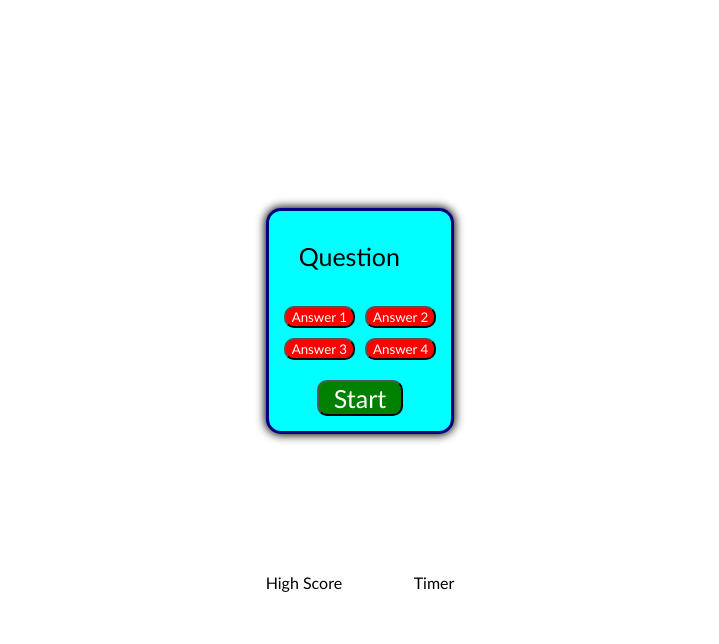
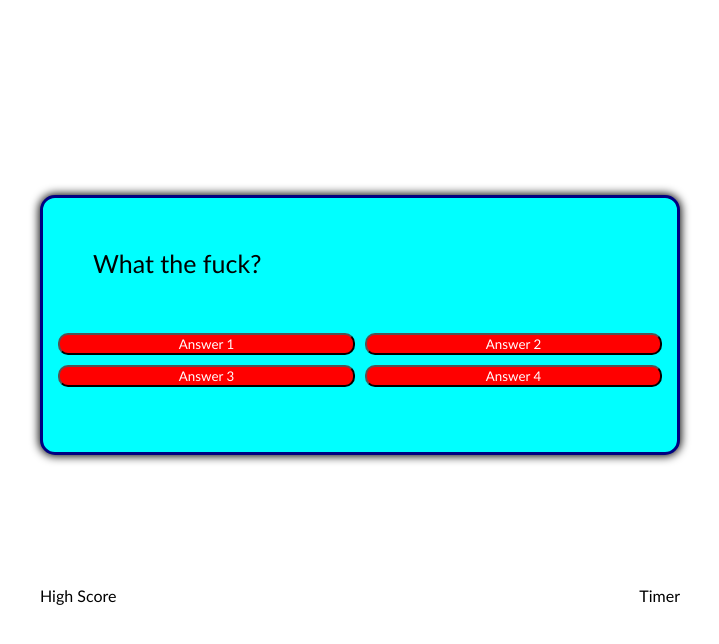
Before and after one commit to nigelloch/codequiz, a plain HTML site: page index.html in a window 1280 px wide. Both pictures are taken after a click on the button "Start". Shown: the whole page, without its empty margins (280-999 px from the left). Drawn offline with Linux system fonts and the light colour scheme.

Commit message:
added hide and functions

```diff
--- a/assets/css/style.css
+++ b/assets/css/style.css
@@ -23,7 +23,7 @@ body {
 }
 .question-container {
     margin: 0;
-    padding: 15px;
+    padding: 35px;
     font-size: 25px;
     width: 75%;
     height: 50%;
@@ -36,6 +36,7 @@ body {
     padding: 15px;
     position: relative;
     box-shadow: 0 0 10px 1px;
+    width: 50vw;
 }
 
 .btn {
@@ -51,15 +52,14 @@ body {
     margin: 20px 0;
 }
 
-.startbtn {
+.start-btn {
 
     justify-content: center;
     border-radius: 10px;
     background-color: green;
     color: white;
     font-size: 25px;
-    padding-left: 15px;
-    padding-right: 15px;
+
 }
 
 .highscore-timer {
@@ -73,4 +73,14 @@ body {
 .controls {
     display: flex;
     justify-content: center;
+    padding: 15px;
 }
+
+.hide {
+    display: none;
+}
+
+.quiz-intructions {
+    padding: 10px;
+    max-width: 20px;
+}
--- a/assets/js/script.js
+++ b/assets/js/script.js
@@ -1,20 +1,33 @@
-var timer = document.getElementById("timer");
+const startButton = document.getElementById('startbtn')
 
+const answerContainer = document.getElementById('answer-container')
+
+const quizInstructions = document.getElementById('quiz-instructions')
+
+const question = document.getElementById('question')
+
+startButton.addEventListener('click', startGame)
+
+// start timer, hide start button, show question, show current score, reset timer
 function startGame() {
+    console.log(answerContainer.classList)
+    answerContainer.classList.toggle('hide');
+
+    console.log(quizInstructions.classList)
+    quizInstructions.classList.toggle('hide');
+
+    console.log(question.classList)
+    question.classList.toggle('hide');
+
+    console.log(startButton.classList)
+    startButton.classList.toggle('hide');
 
 }
 
-function
+function setNextQuestion() {
 
+}
 
+function selectAnswer() {
 
-var questions = [
-    {
-        title: "Who is Batmans secret identity?",
-        choices: ["Clark Kent", "Peter Parker", "Tony Stark", "Bruce Wayne"],
-        answer: "Bruce Wayne"
-    },
-    {
-        title: ""
-    }
-]
+}
--- a/index.html
+++ b/index.html
@@ -4,7 +4,6 @@
     <meta charset="UTF-8">
     <meta http-equiv="X-UA-Compatible" content="IE=edge">
     <meta name="viewport" content="width=device-width, initial-scale=1.0">
-    <script src="./assets/js/script.js"></script>
     <link rel="stylesheet" href="./assets/css/style.css">
     <title>Riddle Me This!</title>
 
@@ -15,17 +14,20 @@
         </h2>
     </header>
     <div class="container">
-        <div class="question-container">
-            Question
+        <div id="quiz-instructions">
+            Welcome to this whack-ass game I made. I'm new at this so don't judge too harshly. Anyways, answer the questions. Or don't. Do what you want.
         </div>
-        <div id="answer-container" class="btn-grid">
+        <div id="question" class="question-container hide">
+            What the fuck?
+        </div>
+        <div id="answer-container" class="btn-grid hide">
             <button class="btn">Answer 1</button>
             <button class="btn">Answer 2</button>
             <button class="btn">Answer 3</button>
             <button class="btn">Answer 4</button>
         </div>
         <div class="controls">
-            <button id="startbtn" class="startbtn">Start</button>
+            <button id="startbtn" class="start-btn">Start</button>
         </div>
     </div>
     <div class="highscore-timer">
@@ -36,4 +38,5 @@
 
     </footer>
 </body>
+<script src="./assets/js/script.js"></script>
 </html>
```
